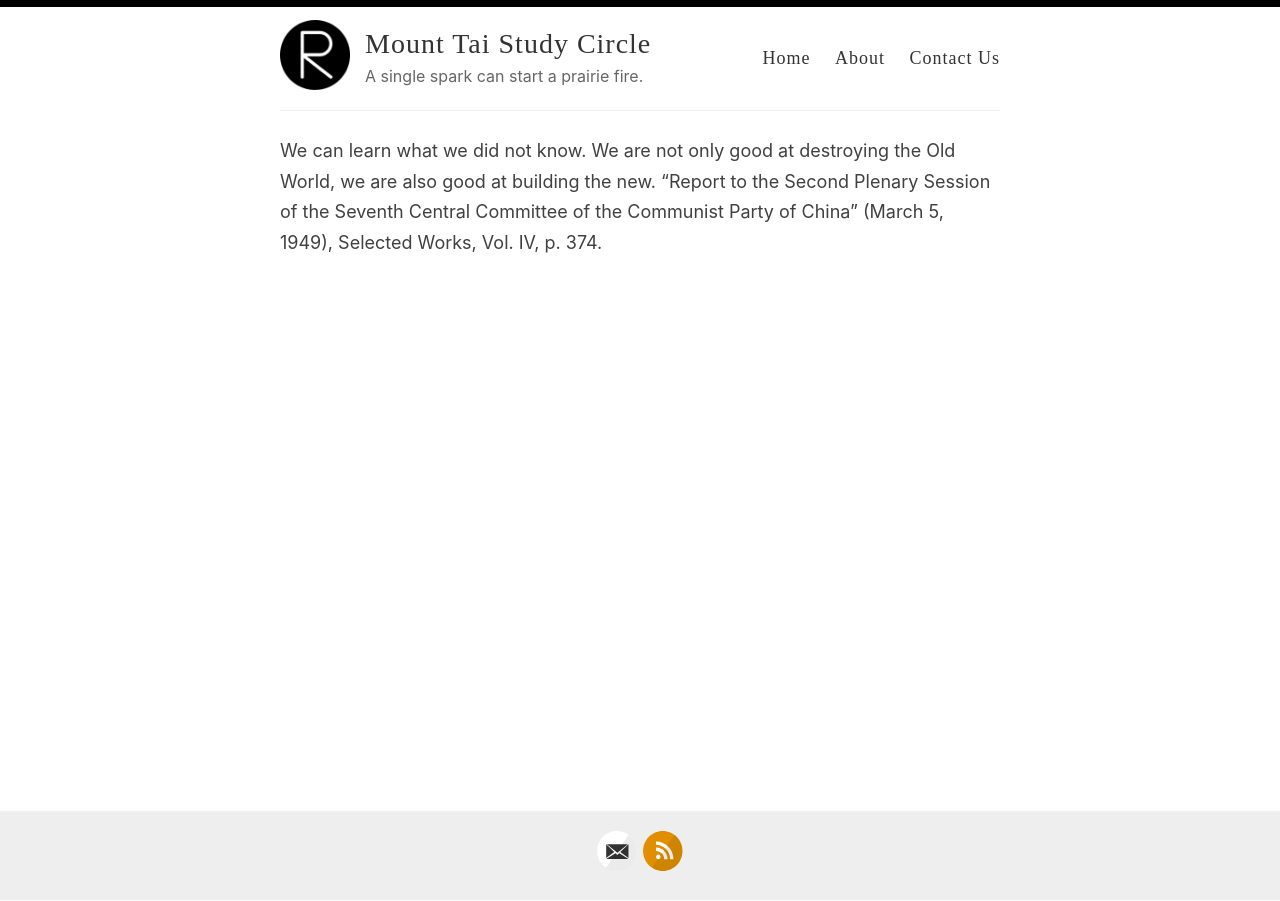
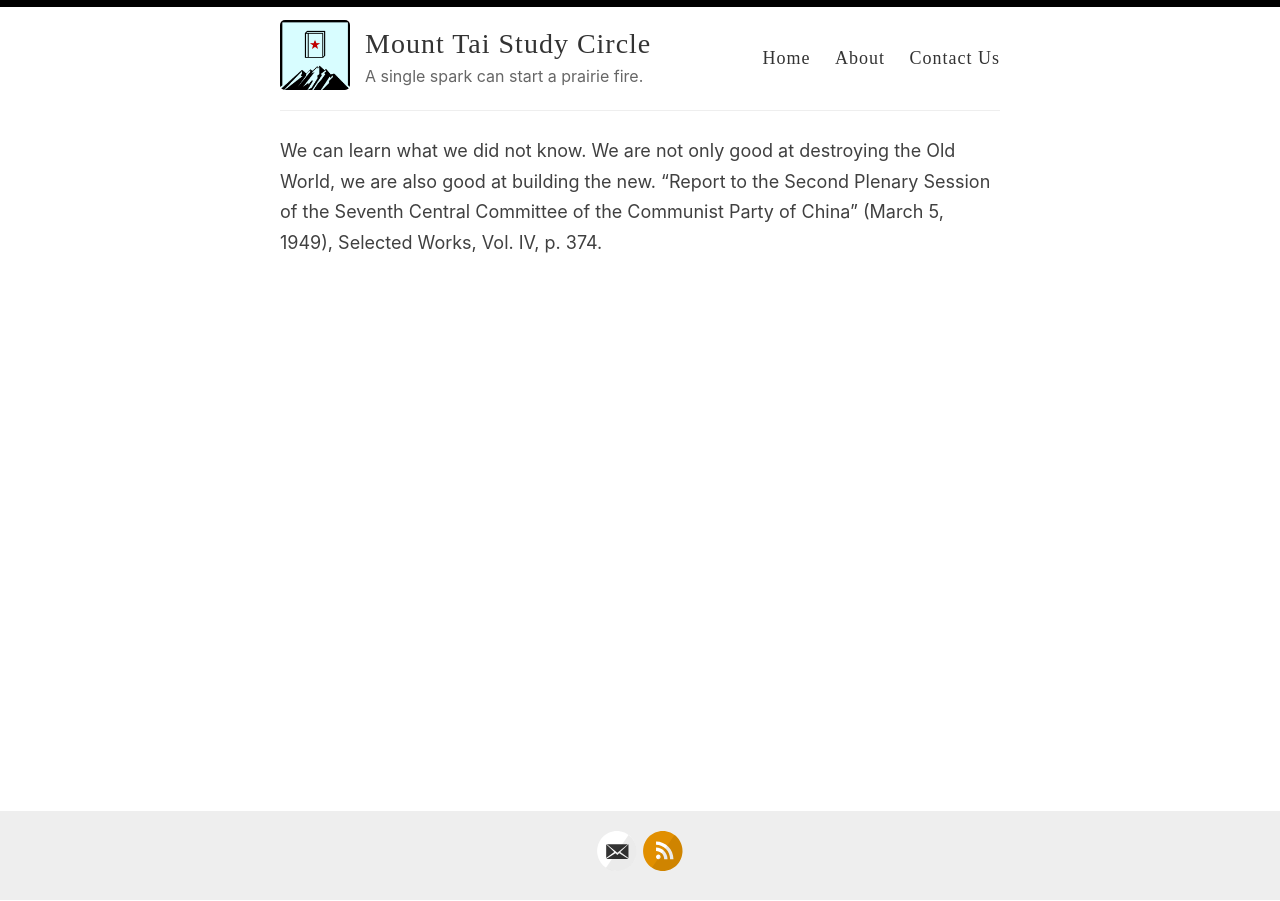
Before and after one commit to mtai-study/mtai-study.github.io, a Jekyll site: the page built from _pages/home.md, in a window 1280 px wide. Built offline with Jekyll 4.4.1, drawn with Linux system fonts in a browser that asks for light colours.

Commit message:
added images

```diff
--- a/_config.yml
+++ b/_config.yml
@@ -12,7 +12,7 @@ author: MTSC
 description: A single spark can start a prairie fire.
 
 # URL of your avatar or profile pic (you could use your GitHub profile pic)
-avatar: /images/reverie.png
+avatar: /images/mtai.png
 
 #
 # Flags below are optional
```
Also changed, not shown: favicon.ico, images/favicon-32x32.png, images/mtai.png (added).
